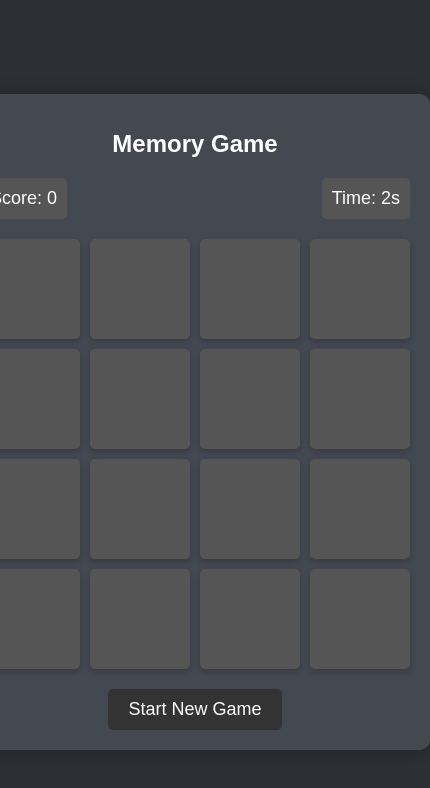
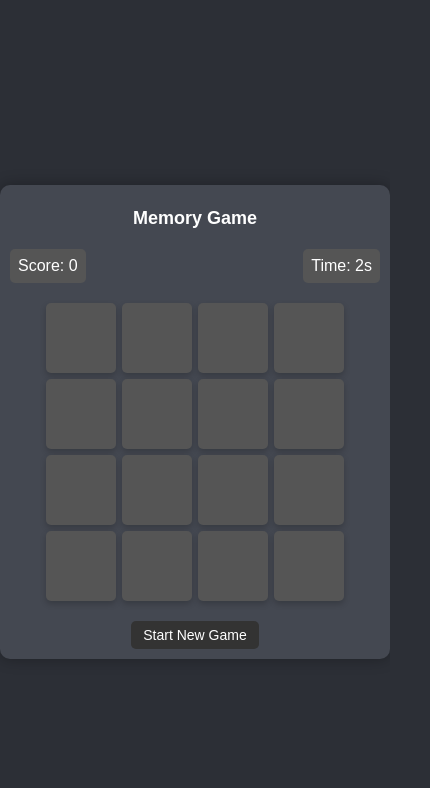
Before and after one commit to Joy-S-S/Memory-Game, a plain HTML site: page index.html in a window 390 px wide. Both pictures are taken after a click on the button "Start New Game". Shown: the whole page, 430 px wide, since content can reach past the window. Drawn offline with Linux system fonts and the light colour scheme.

Commit message:
Update style.css

```diff
--- a/style.css
+++ b/style.css
@@ -16,6 +16,7 @@ body {
   box-shadow: 0 0 15px rgba(0, 0, 0, 0.3);
   width: 450px;
   position: relative;
+  max-width: 100%; /* Makes the container responsive */
 }
 
 h1 {
@@ -124,3 +125,63 @@ button:active {
   border-radius: 5px;
   display: none; /* Hidden by default */
 }
+
+/* Media Queries for Responsiveness */
+@media (max-width: 768px) {
+  .game-container {
+    width: 90%;
+    padding: 15px;
+  }
+
+  h1 {
+    font-size: 20px;
+  }
+
+  .game-board {
+    grid-template-columns: repeat(4, 80px);
+    grid-gap: 8px;
+  }
+
+  .card {
+    width: 80px;
+    height: 80px;
+    font-size: 28px;
+  }
+
+  button {
+    padding: 8px 16px;
+    font-size: 16px;
+  }
+}
+
+@media (max-width: 480px) {
+  .game-container {
+    width: 100%;
+    padding: 10px;
+  }
+
+  h1 {
+    font-size: 18px;
+  }
+
+  .game-board {
+    grid-template-columns: repeat(4, 70px);
+    grid-gap: 6px;
+  }
+
+  .card {
+    width: 70px;
+    height: 70px;
+    font-size: 24px;
+  }
+
+  button {
+    padding: 6px 12px;
+    font-size: 14px;
+  }
+
+  .score-timer div {
+    font-size: 16px;
+    padding: 8px;
+  }
+}
```
